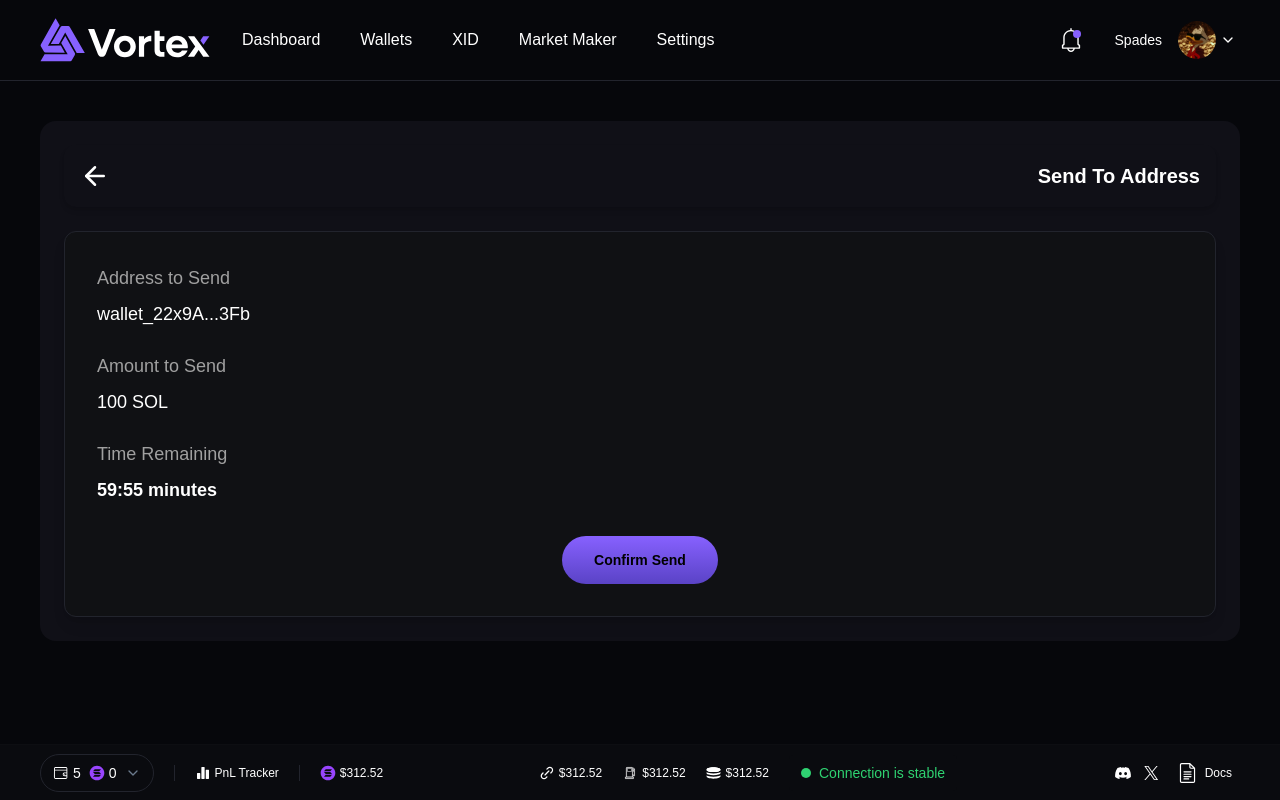
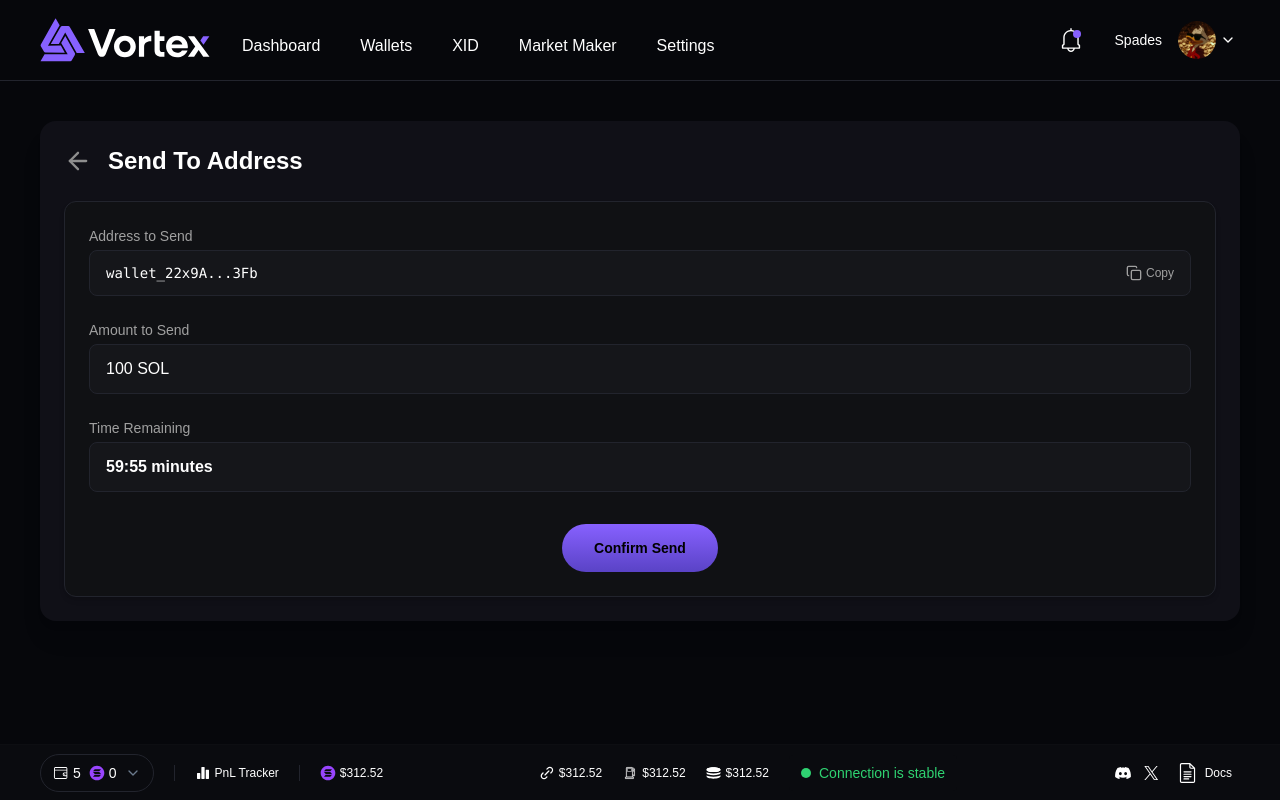
Before and after one commit to JaiKumarSuther/ventor, a Next.js app: page /send-to-address in a window 1280 px wide. Built offline with nearby package versions, Linux system fonts and the light colour scheme.

Commit message:
done fixes

```diff
--- a/app/(MainMenu)/(wallet-setup)/wallets/page.tsx
+++ b/app/(MainMenu)/(wallet-setup)/wallets/page.tsx
@@ -241,7 +241,7 @@
         </div>
 
         <div className="flex-1 bg-[#0F0F10] flex flex-col overflow-hidden">
-          <div className="flex justify-between items-center border-b border-[#22242D] p-[22px] flex-shrink-0">
+          <div className="flex justify-between items-center border-b border-[#22242D] p-[16px] flex-shrink-0">
             <h3 className="text-white text-base">Batches</h3>
             <div className="flex items-center gap-2">
               <GradientButton
--- a/app/(MainMenu)/features/overview/page.tsx
+++ b/app/(MainMenu)/features/overview/page.tsx
@@ -49,13 +49,13 @@
         </div>
 
         <div className="flex flex-wrap gap-2">
-          <div className="text-[#E43021] border border-[#E43021] rounded-full px-4 py-1.5 text-sm">
+          <div className="text-[#E43021] hover:bg-[#2a0f0f]/40 cursor-default border border-[#E43021] rounded-full px-4 py-1.5 text-sm">
             Sell Dev
           </div>
-          <div className="text-[#E43021] border border-[#E43021] rounded-full px-4 py-1.5 text-sm">
+          <div className="text-[#E43021] hover:bg-[#2a0f0f]/40 cursor-default cursor-arrow border border-[#E43021] rounded-full px-4 py-1.5 text-sm">
             Sell All + Dev
           </div>
-          <div className="text-[#00A34F] border border-[#00A34F] rounded-full px-4 py-1.5 text-sm">
+          <div className="text-[#00A34F] border border-[#00A34F] hover:bg-[#0f2a1b]/40 cursor-default rounded-full px-4 py-1.5 text-sm">
             Buy All
           </div>
         </div>
@@ -191,26 +191,17 @@
 
         <div className="flex md:justify-end gap-2 md:mt-0 mt-2">
   <button
-            className="text-xs px-3 py-1 rounded-full"
-            style={{
-              color: "#00A34F",
-              border: "1px solid #00A34F",
-              backgroundColor: "transparent",
-            }}
+    className="text-xs px-3 py-1 rounded-full border border-[#00A34F] text-[#00A34F] bg-transparent hover:bg-[#0f2a1b]/40"
   >
     Buy All
   </button>
   <button
-            className="text-xs px-3 py-1 rounded-full"
-            style={{
-              color: "#00A34F",
-              border: "1px solid #00A34F",
-              backgroundColor: "transparent",
-            }}
+    className="text-xs px-3 py-1 rounded-full border border-[#00A34F] text-[#00A34F] bg-transparent hover:bg-[#0f2a1b]/40"
   >
     Sell All
   </button>
 </div>
+
       </div>
     ))}
   </div>
--- a/app/(MainMenu)/send-to-address/page.tsx
+++ b/app/(MainMenu)/send-to-address/page.tsx
@@ -2,59 +2,83 @@
 import React, { useState, useEffect } from "react";
 import GradientButton from "@/components/ui/GradientButton";
 import { useRouter } from "next/navigation";
-import { ArrowLeft } from "lucide-react"; // Import the back arrow icon
+import { ArrowLeft, Copy } from "lucide-react"; // Back + Copy icons
 
 const SendToAddressPage = () => {
-  const [timeRemaining, setTimeRemaining] = useState<number>(3600); // Example: 1 hour in seconds
-  const [amount] = useState<number>(100); // Example amount to send (e.g., 100 SOL)
+  const [timeRemaining, setTimeRemaining] = useState<number>(3600); // 1 hour
+  const [amount] = useState<number>(100); // 100 SOL
   const [address] = useState<string>("wallet_22x9A...3Fb");
+  const [copied, setCopied] = useState(false);
 
   const router = useRouter();
 
-  // Update the time remaining every second
   useEffect(() => {
     const timer = setInterval(() => {
-      setTimeRemaining((prev) => Math.max(prev - 1, 0)); // Decrease time by 1 every second
+      setTimeRemaining((prev) => Math.max(prev - 1, 0));
     }, 1000);
-
-    return () => clearInterval(timer); // Clear the interval when the component unmounts
+    return () => clearInterval(timer);
   }, []);
 
-  const handleBack = () => {
-    router.back();
+  const handleBack = () => router.back();
+
+  const handleCopy = () => {
+    navigator.clipboard.writeText(address);
+    setCopied(true);
+    setTimeout(() => setCopied(false), 2000);
   };
 
   return (
-    <div className="flex flex-col bg-[#101017] rounded-2xl p-6">
-      <div className="flex items-center justify-between p-4 rounded-xl mb-6 shadow-md">
+    <div className="flex flex-col bg-[#101017] rounded-2xl p-6 min-h-[500px] shadow-xl">
+      {/* Header */}
+      <div className="flex items-center gap-4 mb-6">
         <button
           onClick={handleBack}
-          className="text-[#8E8E8E] cursor-pointer hover:text-white transition-colors duration-200"
+          className="text-[#8E8E8E] hover:text-white transition-colors duration-200"
         >
-          <ArrowLeft size={30} color="white" /> {/* Use the Lucide ArrowLeft icon */}
+          <ArrowLeft size={28} />
         </button>
-        <h2 className="text-white text-xl font-semibold">Send To Address</h2>
+        <h2 className="text-white text-2xl font-semibold">Send To Address</h2>
       </div>
 
-      <div className="bg-[#101114] h-full border border-[#22242D] rounded-xl p-8 shadow-lg">
-        <div className="mb-6">
-          <h3 className="text-lg text-[#A0A0A0] mb-2">Address to Send</h3>
-          <p className="text-white text-lg font-medium">{address}</p>
+      {/* Content Box */}
+      <div className="bg-[#101114] border border-[#22242D] rounded-xl p-6 space-y-6 shadow-md">
+
+        {/* Address Row */}
+        <div>
+          <h3 className="text-sm text-[#A0A0A0] mb-1">Address to Send</h3>
+          <div className="flex items-center justify-between bg-[#15161A] px-4 py-3 rounded-lg border border-[#22242D]">
+            <p className="text-white font-mono text-sm truncate">{address}</p>
+            <button
+              onClick={handleCopy}
+              className="flex items-center gap-1 cursor-pointer text-[#A0A0A0] hover:text-white transition"
+              title="Copy address"
+            >
+              <Copy size={16} />
+              <span className="text-xs">{copied ? "Copied!" : "Copy"}</span>
+            </button>
+          </div>
         </div>
 
-        <div className="mb-6">
-          <h3 className="text-lg text-[#A0A0A0] mb-2">Amount to Send</h3>
-          <p className="text-white text-lg font-medium">{amount} SOL</p>
+        {/* Amount Row */}
+        <div>
+          <h3 className="text-sm text-[#A0A0A0] mb-1">Amount to Send</h3>
+          <div className="bg-[#15161A] px-4 py-3 rounded-lg border border-[#22242D]">
+            <p className="text-white text-base font-medium">{amount} SOL</p>
+          </div>
         </div>
 
-        <div className="mb-6">
-          <h3 className="text-lg text-[#A0A0A0] mb-2">Time Remaining</h3>
-          <p className="text-white text-lg font-semibold">
-            {Math.floor(timeRemaining / 60)}:{String(timeRemaining % 60).padStart(2, "0")} minutes
-          </p>
+        {/* Timer */}
+        <div>
+          <h3 className="text-sm text-[#A0A0A0] mb-1">Time Remaining</h3>
+          <div className="bg-[#15161A] px-4 py-3 rounded-lg border border-[#22242D]">
+            <p className="text-white text-base font-semibold">
+              {Math.floor(timeRemaining / 60)}:{String(timeRemaining % 60).padStart(2, "0")} minutes
+            </p>
+          </div>
         </div>
 
-        <div className="flex justify-center mt-8">
+        {/* Confirm Button */}
+        <div className="flex justify-center pt-2">
           <GradientButton
             label="Confirm Send"
             onClick={() => console.log("Send confirmed")}
--- a/components/ui/Header.tsx
+++ b/components/ui/Header.tsx
@@ -16,8 +16,6 @@
     setIsMobileMenuOpen(!isMobileMenuOpen);
   };
 
-
-
   // Focus on search input when mobile search dropdown opens
   useEffect(() => {
     if (isMobileSearchOpen && mobileSearchInputRef.current) {
@@ -30,7 +28,7 @@
     { label: "Dashboard", href: "/dashboard" },
     { label: "Wallets", href: "/wallets" },
     { label: "XID", href: "/xid" },
-    { label: "Market Maker", href: "/market-maker" },
+    { label: "Market Maker", href: "/features/market-maker" },
     { label: "Settings", href: "/settings" },
   ];
 
@@ -52,7 +50,7 @@
           </div>
           <div className="flex-1 flex gap-2 justify-between">
             {/* Desktop Navigation */}
-            <nav className="hidden lg:flex items-center space-x-10">
+            <nav className="hidden lg:flex mt-3 items-center space-x-10">
               {links.map((link) => (
                 <Link
                   key={link.href}
--- a/components/ui/ProjectMetadataStep.tsx
+++ b/components/ui/ProjectMetadataStep.tsx
@@ -140,7 +140,7 @@
           value={data.description || ""}
           onChange={(e) => handleInputChange("description", e.target.value)}
           placeholder="NFT launchpad for Solana creators"
-          className="w-full bg-[#101017] border border-[#22242D] rounded-md px-3 pt-6 pb-2 text-white placeholder-[#fff] text-sm min-h-[144px] resize-none focus:outline-none"
+          className="w-full bg-[#101017] border border-[#22242D] rounded-md px-3 pt-7 pb-2 text-white placeholder-[#6A7A8C] font-semibold text-sm min-h-[144px] resize-none focus:outline-none"
         />
         <label className="absolute left-3 top-2 text-xs text-[#6A7A8C]">
           Description
```
Lines whose indentation alone changed are shown as unchanged.
